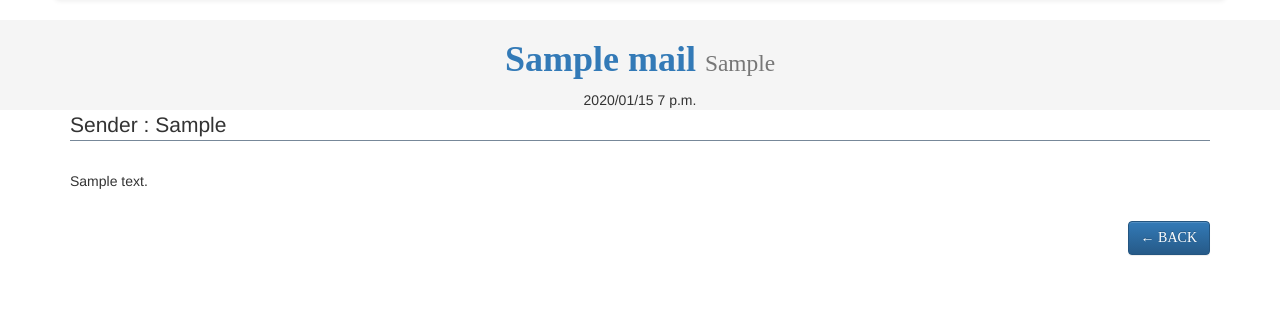
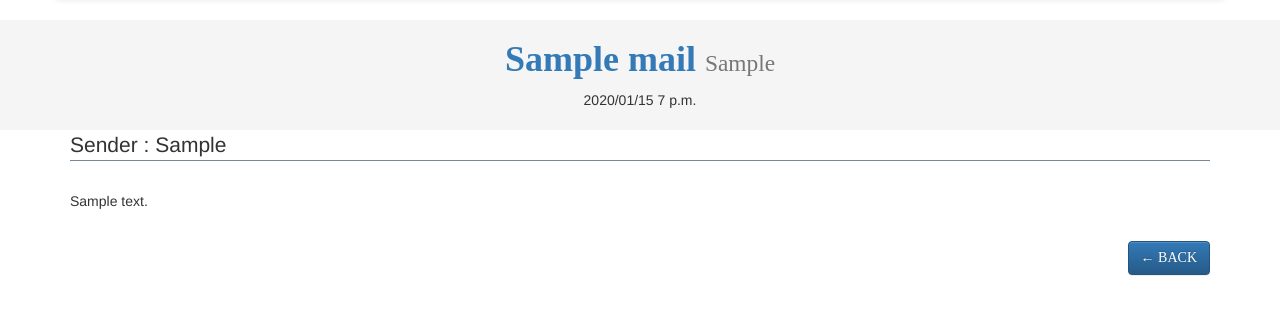
Before and after one commit to triplepy/sh8email-django, a Django app: page /mail/1/ in a window 1280 px wide. Shown: the part 52-367 px from the top of the page. Run offline with Django 3.2, Linux system fonts and the light colour scheme; tables that the repository leaves empty hold one stand-in row (values such as "Sample post"); some libraries are stand-ins or nearby versions.

Commit message:
CSS파일 정리(padding클래스 정의)

```diff
--- a/front/static/front/detail.css
+++ b/front/static/front/detail.css
@@ -11,6 +11,12 @@ legend{
     font-family:'Nyala', 'Malgun Gothic';
 }
 
-.panel-default {
+.title {
+    background-color:whitesmoke;
+    text-align:center;
+    align-items: center;
+}
 
+.padding{
+    padding:10px;
 }
--- a/front/templates/front/detail.html
+++ b/front/templates/front/detail.html
@@ -2,12 +2,13 @@
 
 
 {% block content %}
-<div style="background-color:whitesmoke; text-align:center; align-items: center" >
+<div class="title">
 <div class="container">
         <h1 class="text-primary">{{ mail.subject }} <small>{{ mail.recipient }}</small></h1>
         <div style="text-align: center">
             {{ mail.date | date:'Y/m/d P' }}
         </div>
+        <div class="padding"></div>
 </div>
 </div>
 
@@ -18,7 +19,7 @@
             <p style="align-items: center">{{ mail.contents | linebreaks }}
             </p>
     </fieldset>
-    <div style="padding: 10px"></div>
+    <div class="padding"></div>
     <a class="btn btn-primary" href="{% url 'front:list' %}" role="button" style="float:right">← BACK</a>
 </div>
 
```
